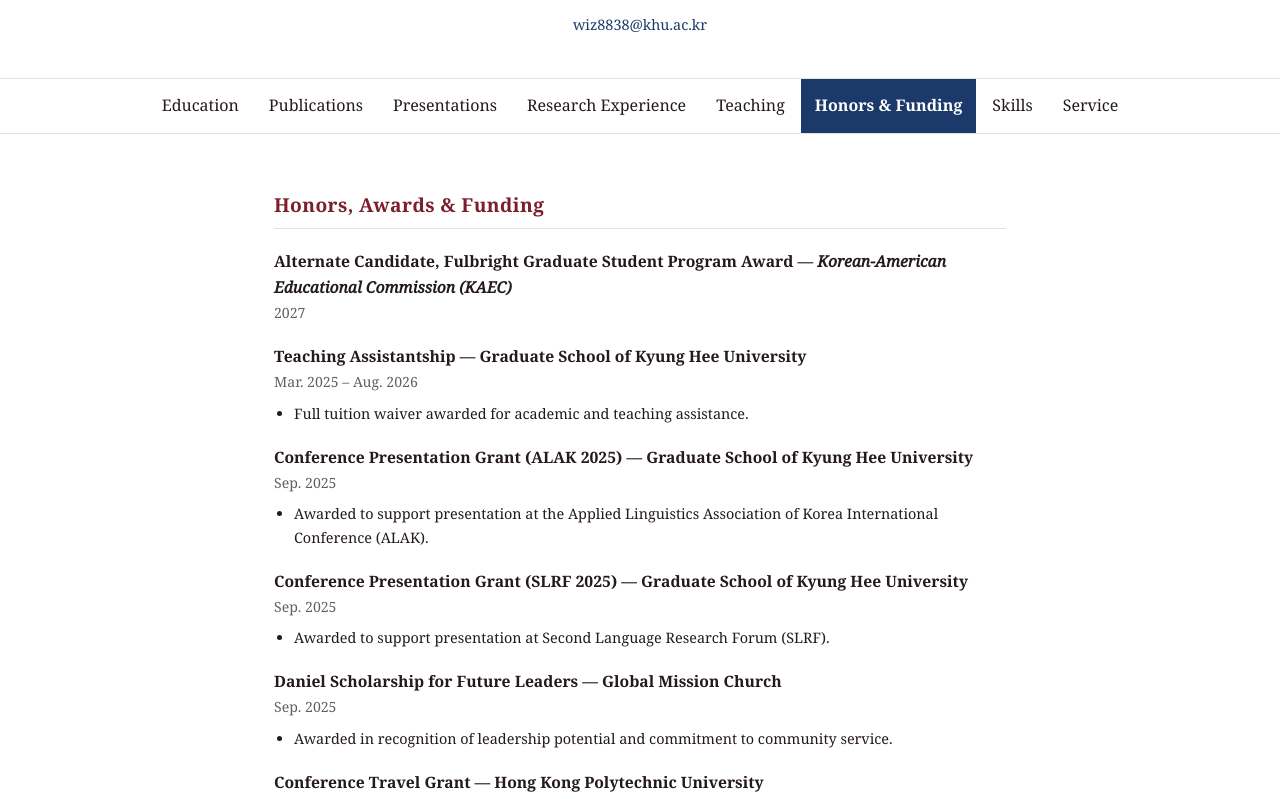
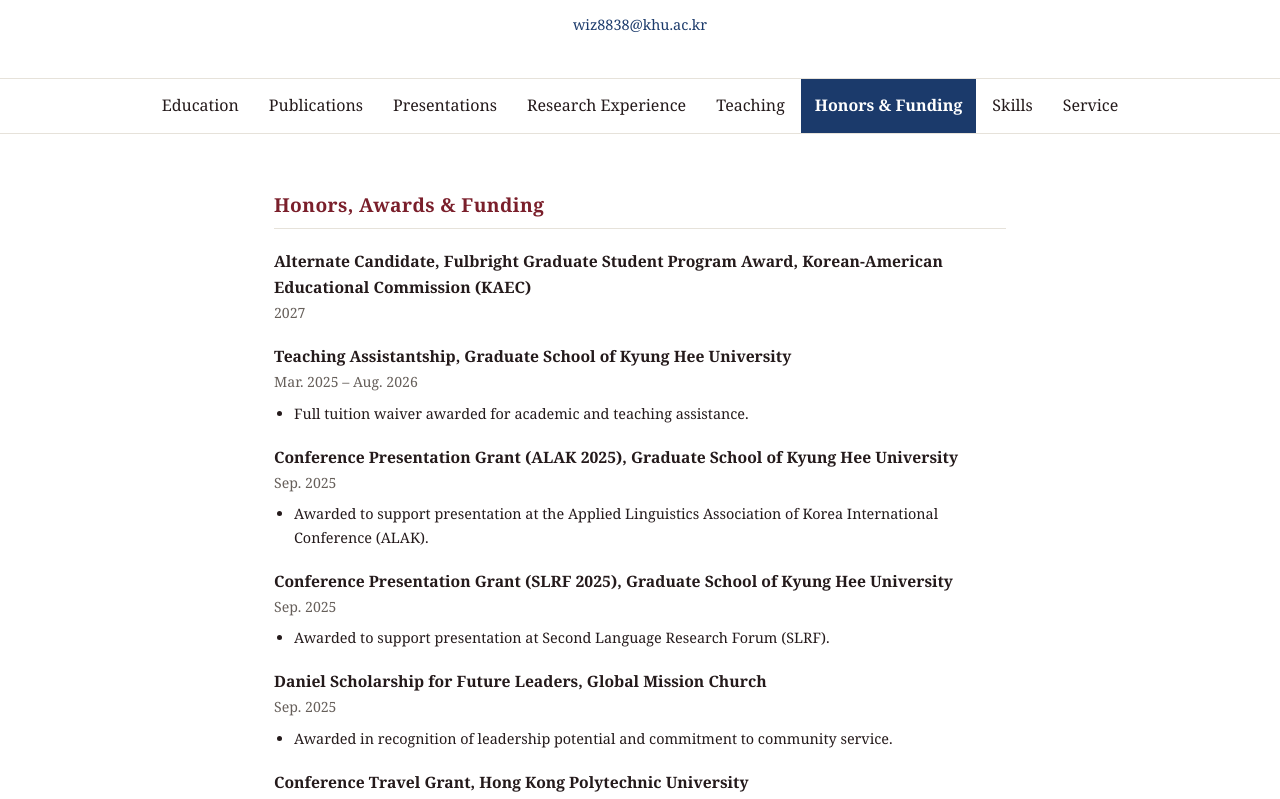
Before and after one commit to jihyekangKR/jihyekangKR.github.io, a plain HTML site: page honors.html in a window 1280 px wide. Shown: the part 153-952 px from the top of the page. Drawn offline with Linux system fonts and the light colour scheme.

Commit message:
Add files via upload

```diff
--- a/honors.html
+++ b/honors.html
@@ -175,36 +175,36 @@
   <section>
     <h2>Honors, Awards &amp; Funding</h2>
     <div class="entry">
-      <div class="entry-title">Alternate Candidate, Fulbright Graduate Student Program Award — <em>Korean-American Educational Commission (KAEC)</em></div>
+      <div class="entry-title">Alternate Candidate, Fulbright Graduate Student Program Award, Korean-American Educational Commission (KAEC)</div>
       <div class="entry-sub">2027</div>
     </div>
     <div class="entry">
-      <div class="entry-title">Teaching Assistantship — Graduate School of Kyung Hee University</div>
+      <div class="entry-title">Teaching Assistantship, Graduate School of Kyung Hee University</div>
       <div class="entry-sub">Mar. 2025 – Aug. 2026</div>
       <ul><li>Full tuition waiver awarded for academic and teaching assistance.</li></ul>
     </div>
     <div class="entry">
-      <div class="entry-title">Conference Presentation Grant (ALAK 2025) — Graduate School of Kyung Hee University</div>
+      <div class="entry-title">Conference Presentation Grant (ALAK 2025), Graduate School of Kyung Hee University</div>
       <div class="entry-sub">Sep. 2025</div>
       <ul><li>Awarded to support presentation at the Applied Linguistics Association of Korea International Conference (ALAK).</li></ul>
     </div>
     <div class="entry">
-      <div class="entry-title">Conference Presentation Grant (SLRF 2025) — Graduate School of Kyung Hee University</div>
+      <div class="entry-title">Conference Presentation Grant (SLRF 2025), Graduate School of Kyung Hee University</div>
       <div class="entry-sub">Sep. 2025</div>
       <ul><li>Awarded to support presentation at Second Language Research Forum (SLRF).</li></ul>
     </div>
     <div class="entry">
-      <div class="entry-title">Daniel Scholarship for Future Leaders — Global Mission Church</div>
+      <div class="entry-title">Daniel Scholarship for Future Leaders, Global Mission Church</div>
       <div class="entry-sub">Sep. 2025</div>
       <ul><li>Awarded in recognition of leadership potential and commitment to community service.</li></ul>
     </div>
     <div class="entry">
-      <div class="entry-title">Conference Travel Grant — Hong Kong Polytechnic University</div>
+      <div class="entry-title">Conference Travel Grant, Hong Kong Polytechnic University</div>
       <div class="entry-sub">Mar. 2024</div>
       <ul><li>Supported presentation at PolyU Undergraduate Conference on Applied Linguistics and Language Studies (PolyU-CALLS).</li></ul>
     </div>
     <div class="entry">
-      <div class="entry-title">Mosaic Scholarship for Language Excellence — Kyung Hee University</div>
+      <div class="entry-title">Mosaic Scholarship for Language Excellence, Kyung Hee University</div>
       <div class="entry-sub">Aug. 2021</div>
     </div>
   </section>
```
